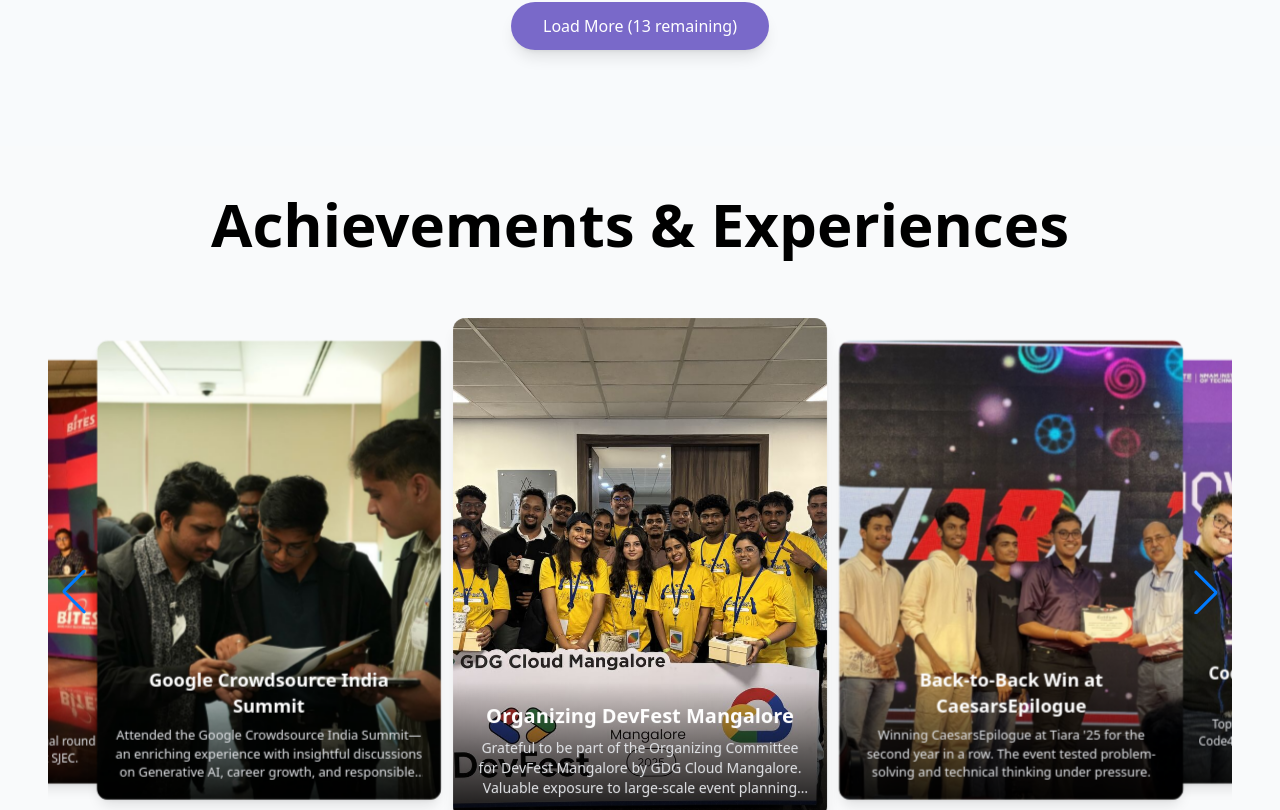
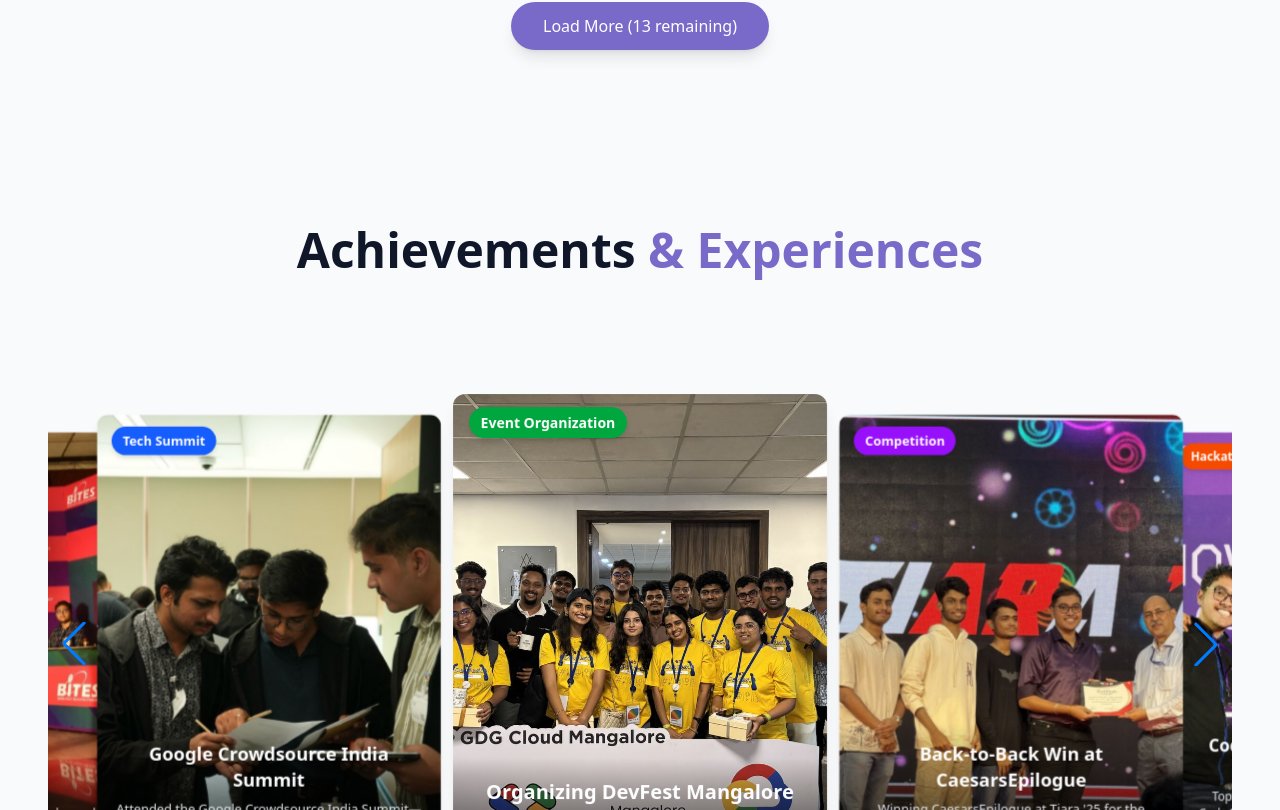
Before and after one commit to mimionly/GdgOrganizerPortfolio, a React (Vite) app: page / in a window 1280 px wide. Shown: the part 2250-3060 px from the top of the page. Built offline with nearby package versions, Linux system fonts and the light colour scheme.

Commit message:
fix:path for management.jsx file

```diff
--- a/src/Pages/Home.jsx
+++ b/src/Pages/Home.jsx
@@ -5,7 +5,7 @@
 import { Hero } from "../components/Hero";
 import { About } from "../components/About";
 import { Skills } from "../components/Skills";
-import { Proj } from "../components/proj";
+import { Management } from '../components/Management';
 import { Contact } from "../components/contact";
 
 export const Home =() => {
@@ -18,7 +18,7 @@
           <Hero/>
           <About/>
           <Skills />
-          <Proj />
+          <Management />
           <Contact />
 
         </main>
```
